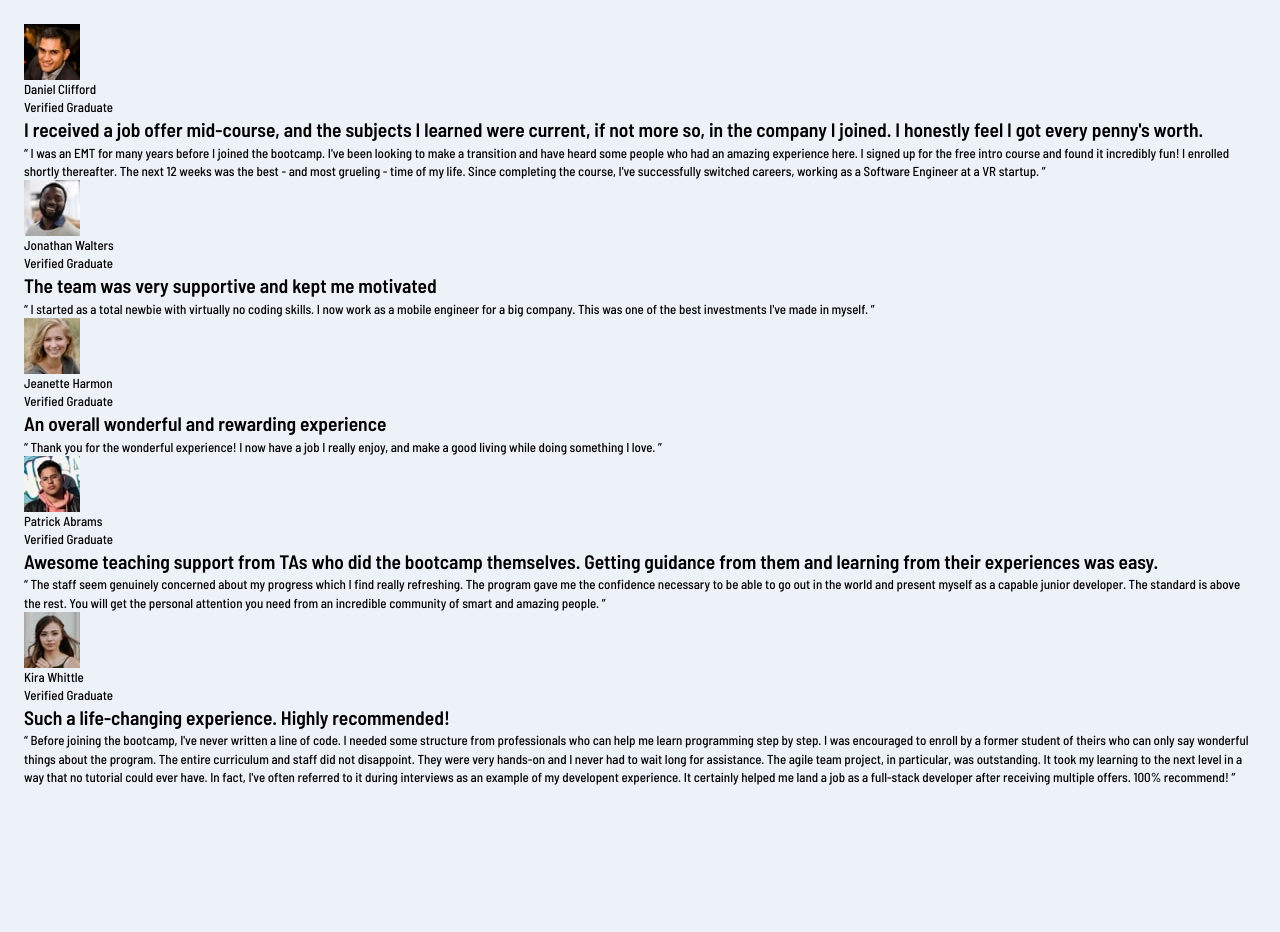
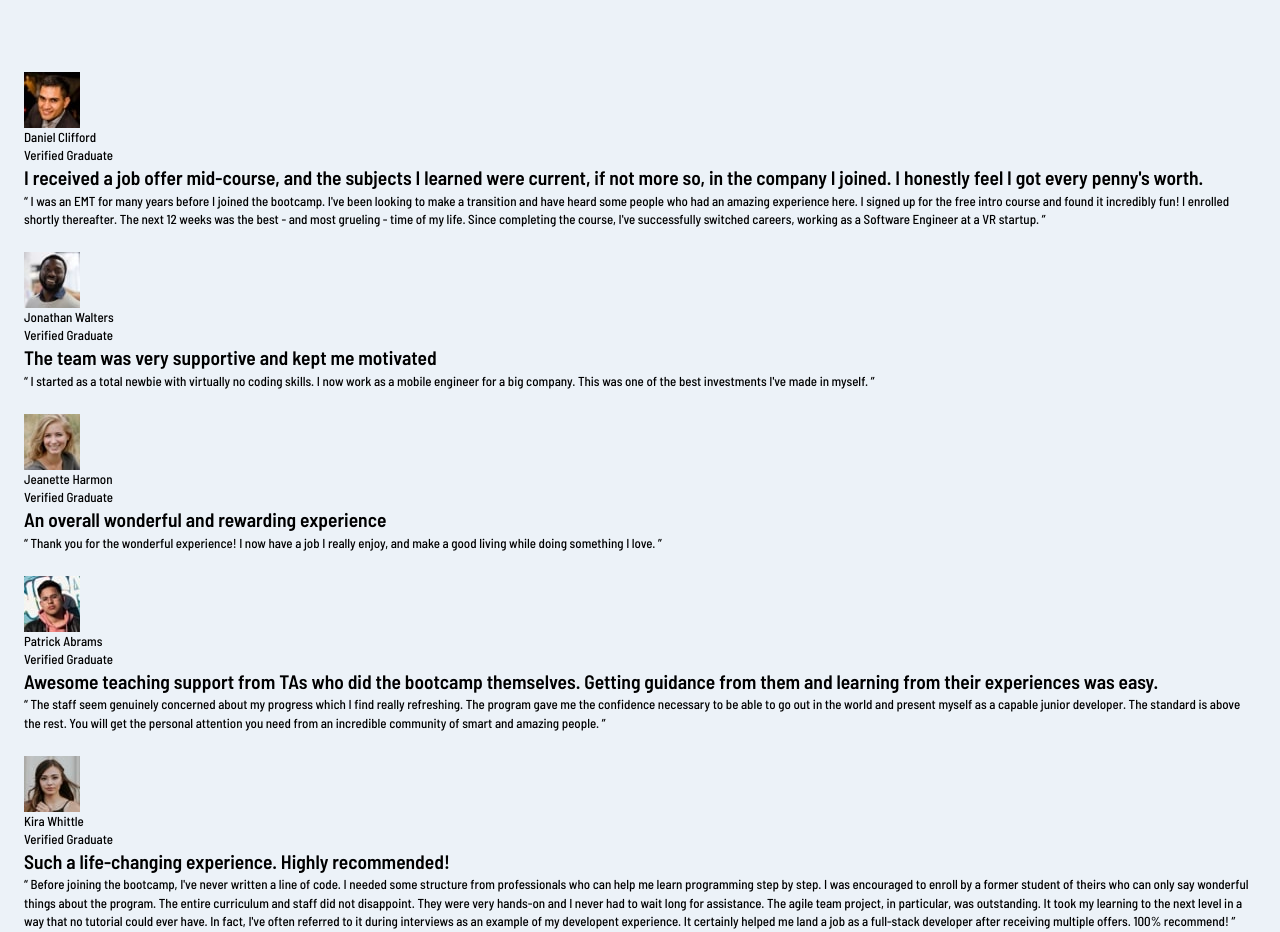
Before and after one commit to lunr-ish/testimonials-grid-section, a plain HTML site: page index.html in a window 1280 px wide. Before the commit the page ends 810 px from the top, so only its background shows below. Drawn offline with Linux system fonts and the light colour scheme.

Commit message:
add testimonial section base styles

```diff
--- a/style.css
+++ b/style.css
@@ -67,3 +67,15 @@ body {
   background: hsl(var(--clr-light-grayish-blue));
   padding: 1.5rem;
 }
+
+/* TESTIMONIALS SECTION */
+
+.testimonials {
+  margin-block: 3rem;
+}
+
+.testimonials__list {
+  display: grid;
+  grid-template-columns: 1fr;
+  gap: 1.5rem;
+}
```
